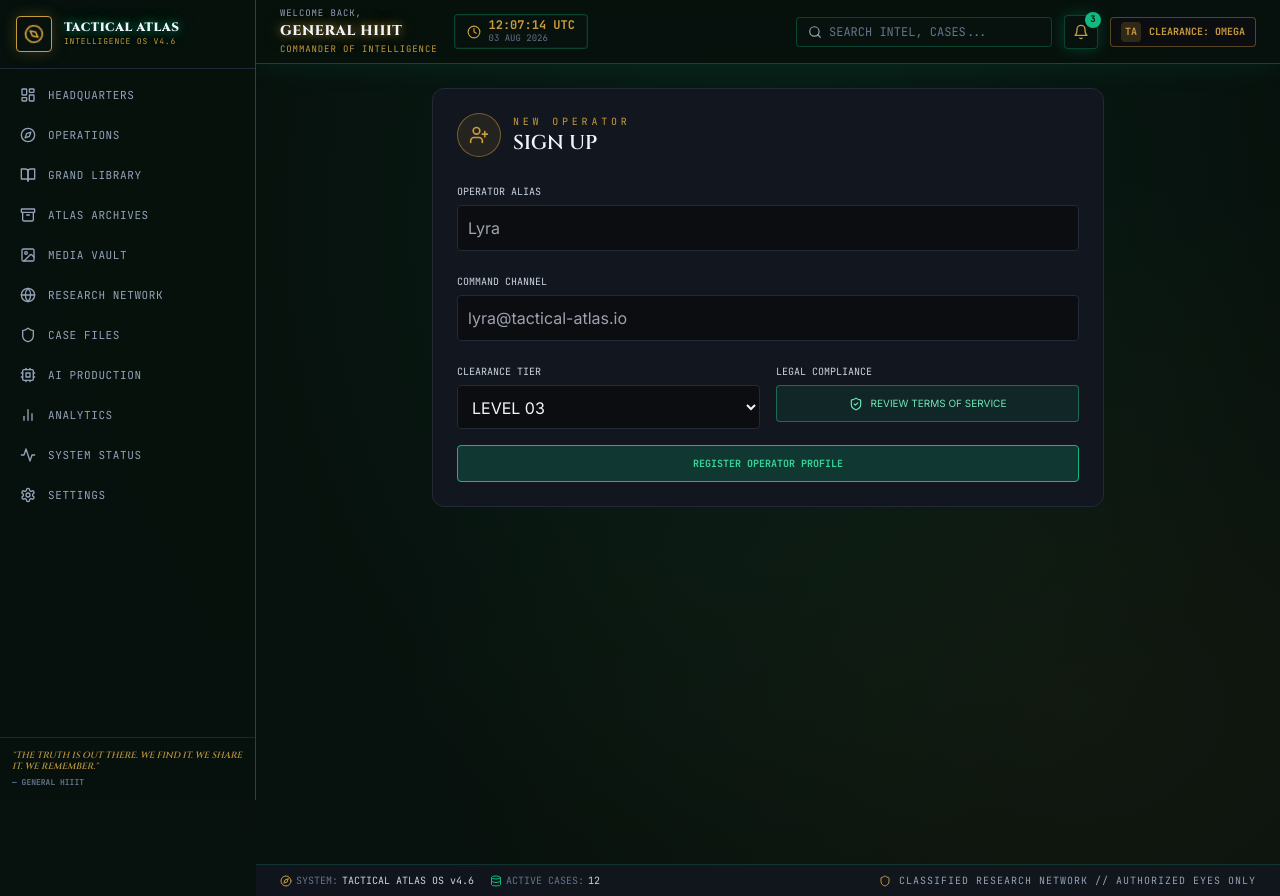
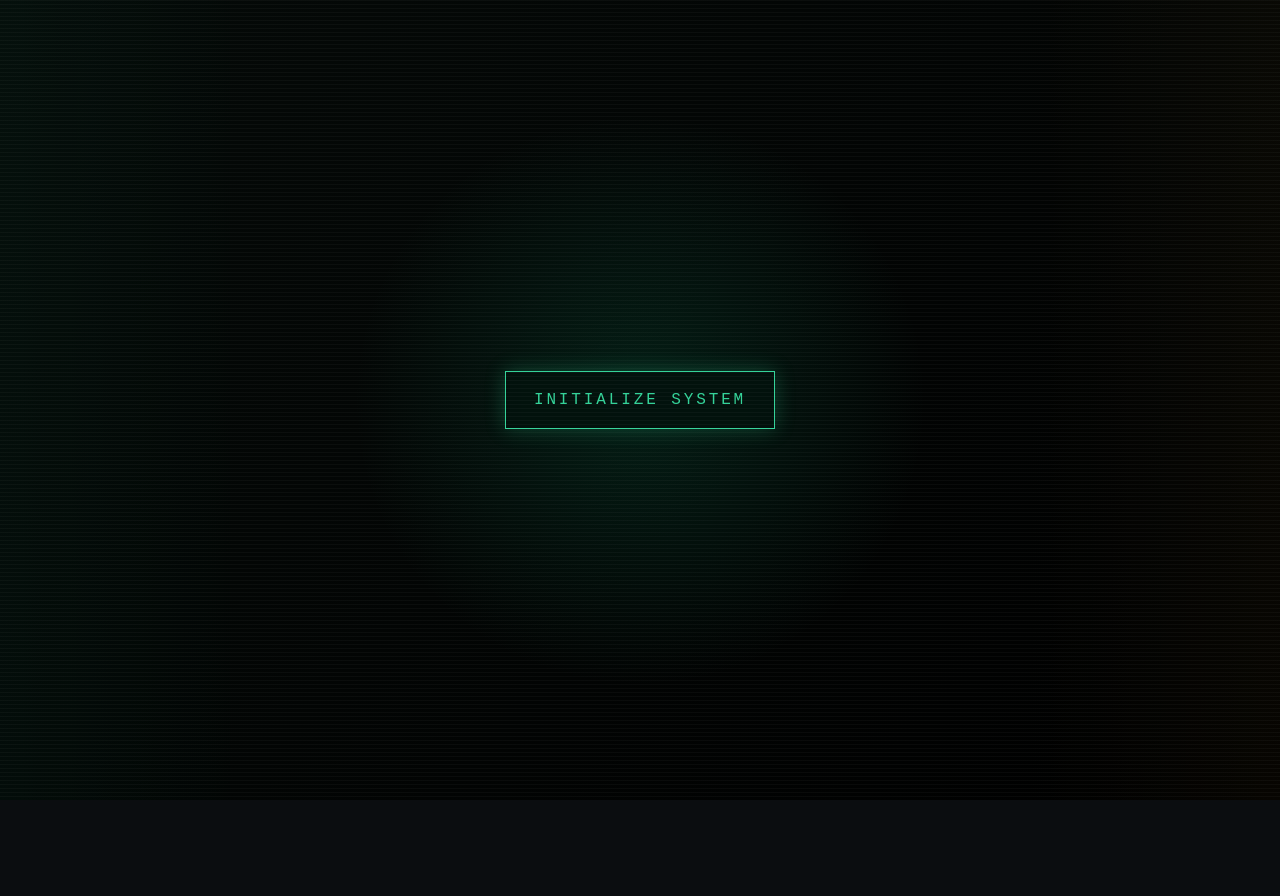
Before and after one commit to zachmpzp5-stack/tactical-atlas-os, a React (Vite) app: page /signup in a window 1280 px wide. After the commit the page ends 800 px from the top, so only its background shows below. Built offline with nearby package versions, Linux system fonts and the light colour scheme.

Commit message:
Recover Tactical Atlas v4.6 local command OS

```diff
--- a/src/App.jsx
+++ b/src/App.jsx
@@ -5,6 +5,7 @@ import Header from './components/Header';
 import Footer from './components/Footer';
 import NotificationPanel from './components/NotificationPanel';
 import Toast from './components/Toast';
+import BootSequence from './components/BootSequence';
 
 import Headquarters from './pages/Headquarters';
 import Operations from './pages/Operations';
@@ -123,7 +124,9 @@ function AppContent() {
 export default function App() {
   return (
     <Router>
-      <AppContent />
+      <BootSequence>
+        <AppContent />
+      </BootSequence>
     </Router>
   );
 }
--- /dev/null
+++ b/src/components/BootSequence.jsx
@@ -0,0 +1,71 @@
+import { useEffect, useState } from "react";
+
+const sequence = [
+  "INITIALIZING TACTICAL ATLAS OS v4.6",
+  "LOADING ATLAS KERNEL...",
+  "CONNECTING INTELLIGENCE NETWORK...",
+  "VERIFYING LYRA CORE...",
+  "CHECKING CLEARANCE LEVEL...",
+  "SYSTEM ONLINE",
+];
+
+export default function BootSequence({ children }) {
+  const [started, setStarted] = useState(false);
+  const [booting, setBooting] = useState(true);
+  const [text, setText] = useState("");
+
+  useEffect(() => {
+    if (!started) return;
+
+    let index = 0;
+
+    const timer = setInterval(() => {
+      setText(sequence[index]);
+      index += 1;
+
+      if (index === sequence.length) {
+        clearInterval(timer);
+
+        setTimeout(() => {
+          setBooting(false);
+        }, 1200);
+      }
+    }, 700);
+
+    return () => clearInterval(timer);
+  }, [started]);
+
+  const startSystem = () => {
+    const audio = new Audio("/audio/boot-sequence.mp3");
+    audio.volume = 0.35;
+    audio.play().catch((error) => {
+      console.error("Boot audio failed:", error);
+    });
+
+    setStarted(true);
+  };
+
+  if (!started) {
+    return (
+      <div className="boot-screen">
+        <button className="boot-start-button" onClick={startSystem}>
+          INITIALIZE SYSTEM
+        </button>
+      </div>
+    );
+  }
+
+  if (!booting) return children;
+
+  return (
+    <div className="boot-screen">
+      <div className="boot-logo">TACTICAL ATLAS</div>
+
+      <div className="boot-text">{text}</div>
+
+      <div className="boot-bar">
+        <div className="boot-progress"></div>
+      </div>
+    </div>
+  );
+}
--- a/src/index.css
+++ b/src/index.css
@@ -68,13 +68,23 @@
       0 0 20px rgba(200, 155, 60, 0.4);
   }
 
-  .boot-sequence-screen {
-    background:
-      radial-gradient(circle at center, rgba(16, 185, 129, 0.14), transparent 38%),
-      linear-gradient(135deg, rgba(5, 10, 8, 0.98), rgba(0, 0, 0, 0.98));
-  }
+  .boot-screen {
+  position: fixed;
+  inset: 0;
+  width: 100vw;
+  height: 100vh;
+  display: flex;
+  align-items: center;
+  justify-content: center;
+  overflow: hidden;
+  background:
+    radial-gradient(circle at center, rgba(16, 185, 129, 0.14), transparent 38%),
+    linear-gradient(135deg, rgba(5, 10, 8, 0.98), rgba(0, 0, 0, 0.98));
+}
 
-  .boot-sequence-screen::before {
+
+
+  .boot-screen::before {
     content: '';
     position: absolute;
     inset: 0;
@@ -549,3 +559,19 @@
 ::-webkit-scrollbar-thumb:hover {
   background: #c89b3c;
 }
+.boot-start-button {
+  padding: 16px 28px;
+  border: 1px solid #34d399;
+  background: rgba(3, 18, 13, 0.92);
+  color: #34d399;
+  font-family: monospace;
+  font-size: 16px;
+  letter-spacing: 0.18em;
+  cursor: pointer;
+  box-shadow: 0 0 20px rgba(52, 211, 153, 0.25);
+}
+
+.boot-start-button:hover {
+  background: rgba(16, 185, 129, 0.14);
+  box-shadow: 0 0 28px rgba(52, 211, 153, 0.4);
+}
```
Also changed, not shown: 1 other file (tests, documents, lock files or other folders).
